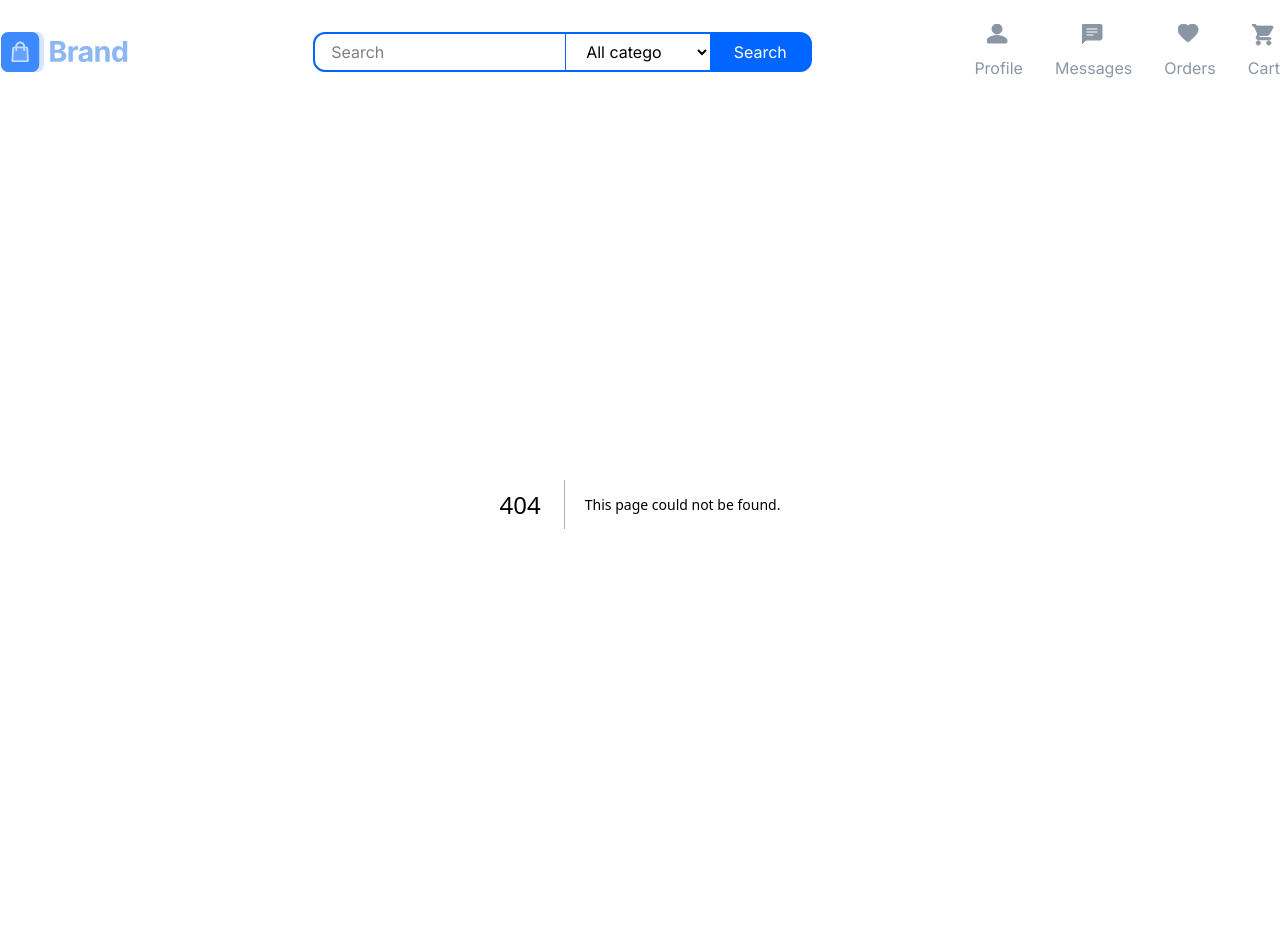
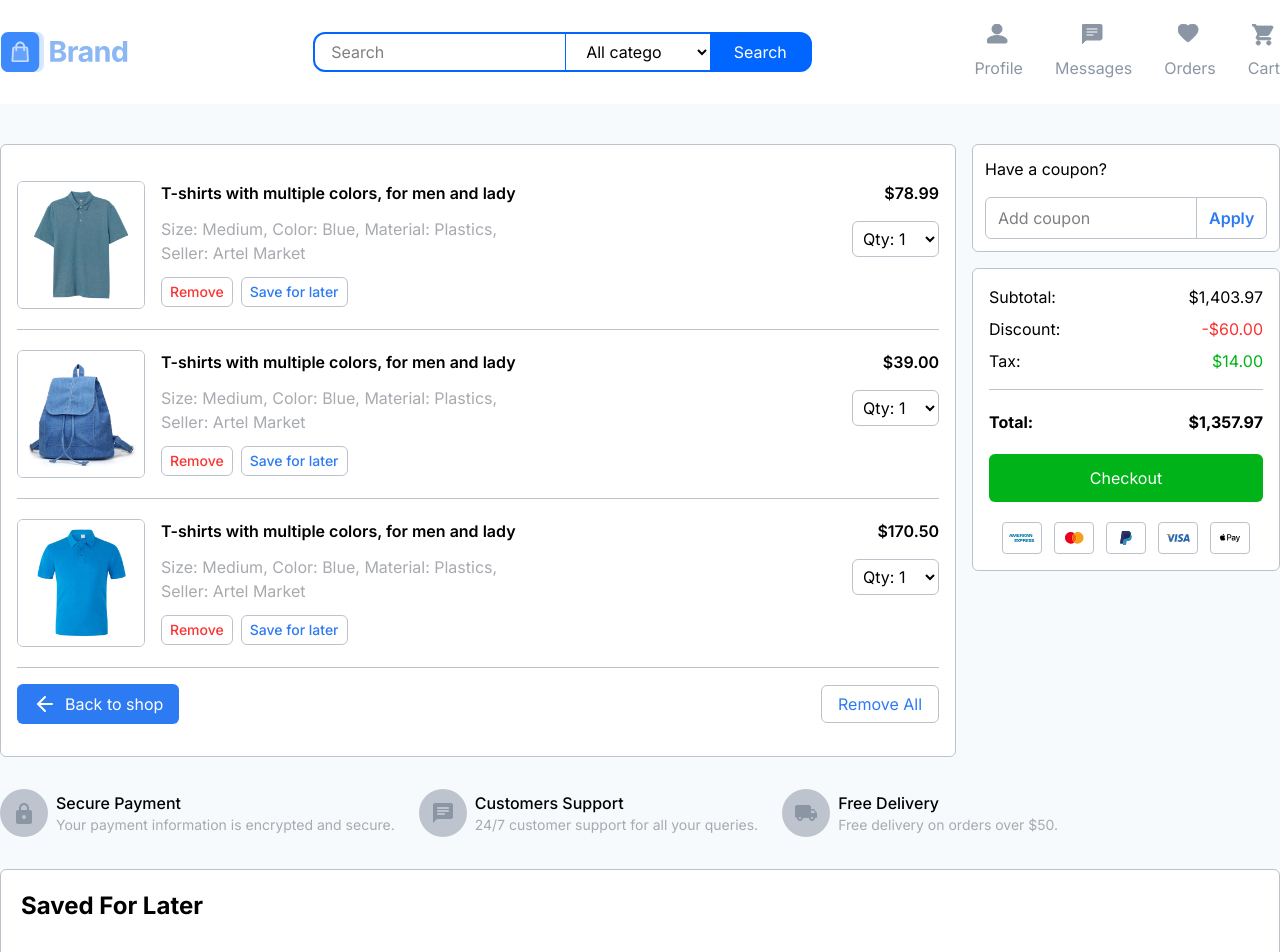
Before and after one commit to heamlk/Ecommerce-frontend-design, a Next.js app: page /carts in a window 1280 px wide. Before the commit this address had no page. Shown: the top 952 px of the page. Built offline with nearby package versions, Linux system fonts and the light colour scheme.

Commit message:
feat: add the cart page

```diff
--- /dev/null
+++ b/src/app/carts/page.tsx
@@ -0,0 +1,17 @@
+import Cart from "@/components/layouts/Cart";
+import CartDescriptionList from "@/components/layouts/CartDescriptionList";
+import CartSavedForLater from "@/components/layouts/CartSavedForLater";
+import DiscountCard from "@/components/layouts/DiscountCard";
+
+const page = () => {
+  return (
+    <main className="bg-[#f7fafc] py-10">
+      <Cart />
+      <CartDescriptionList />
+      <CartSavedForLater />
+      <DiscountCard />
+    </main>
+  );
+};
+
+export default page;
```
